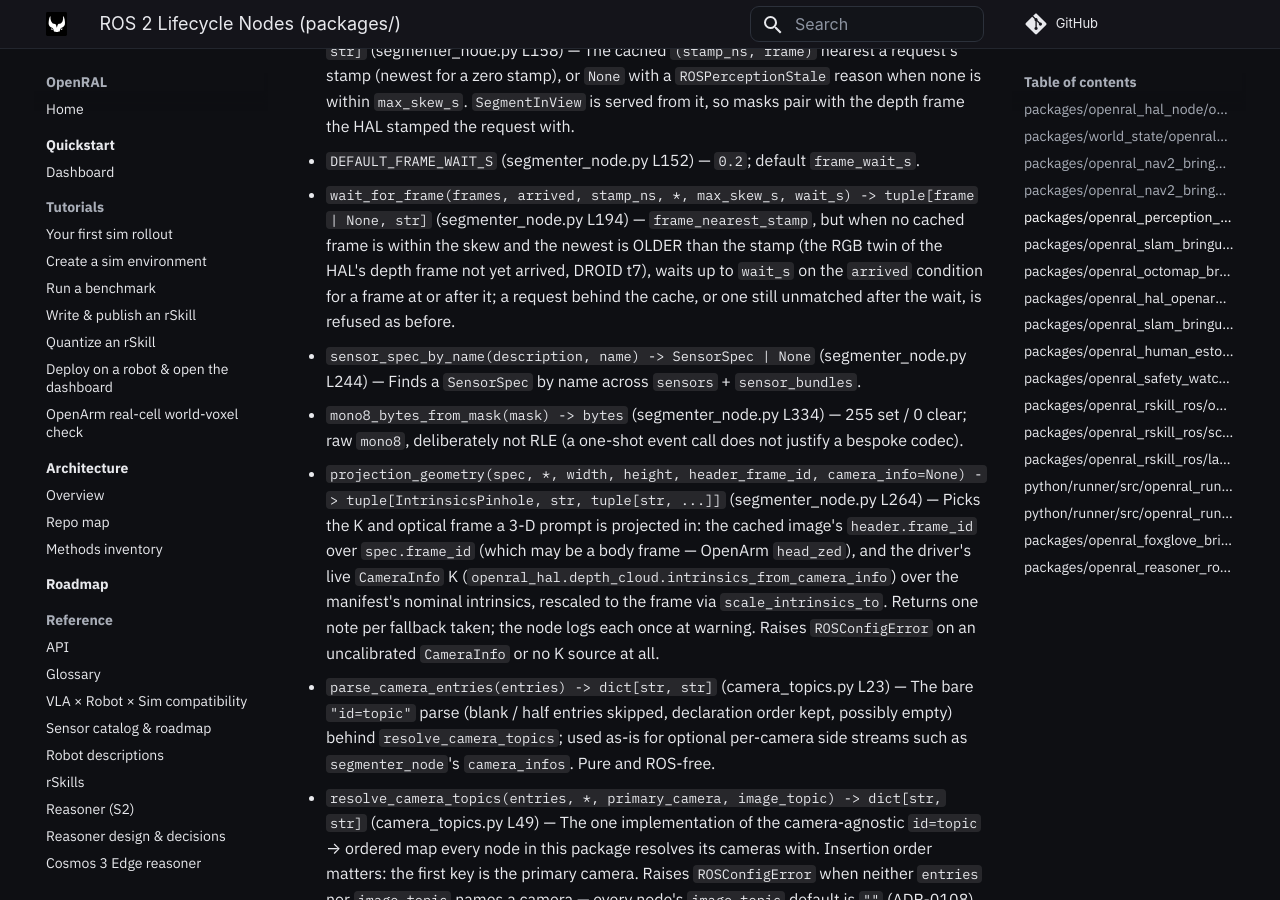
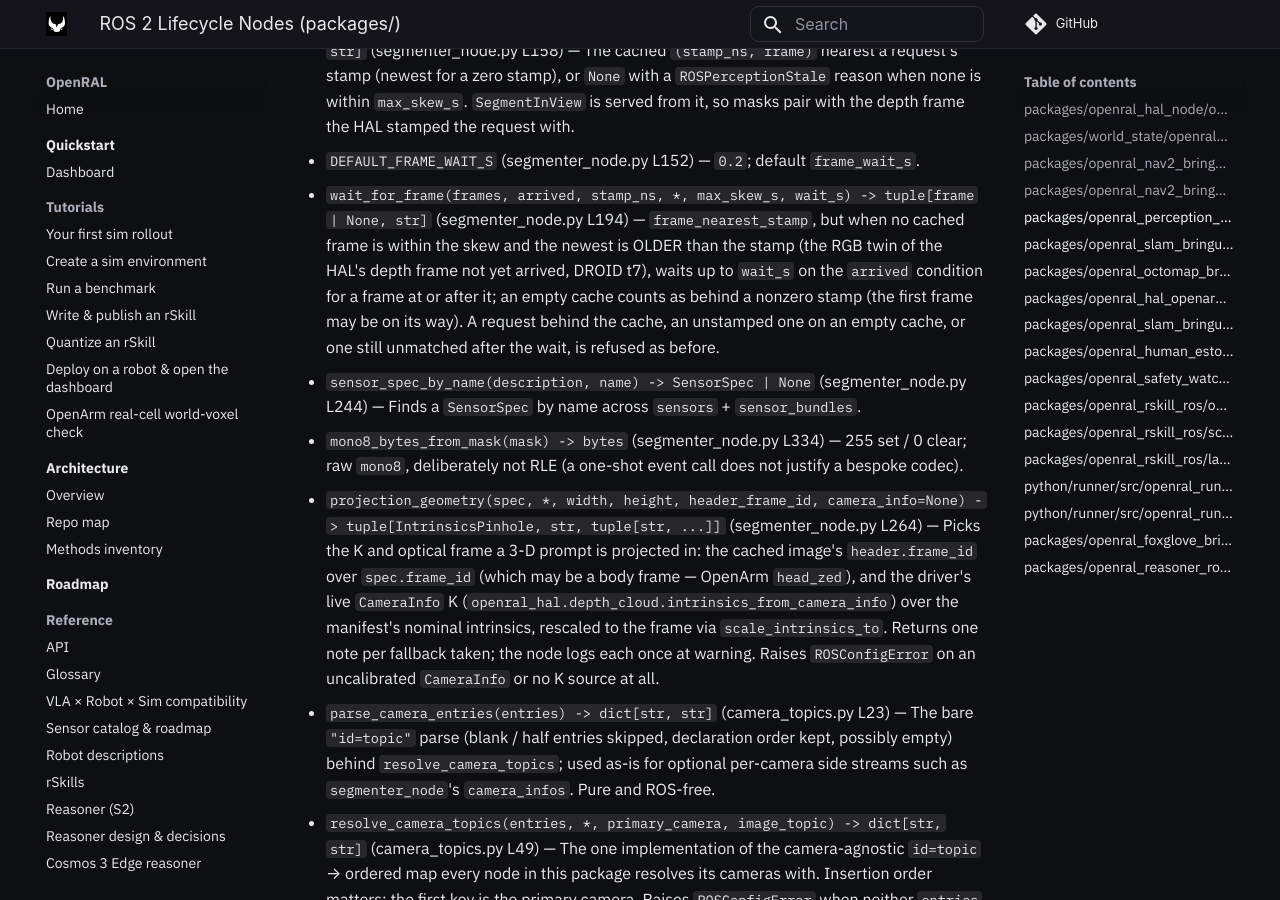
Before and after one commit to OpenRAL/openral, an MkDocs documentation site: the page built from docs/methods/11-ros2-nodes.md, in a window 1280 px wide and 900 px high, scrolled down 5196 px. Built offline with MkDocs 1.6.1 and Material for MkDocs 9.7.7, drawn with Linux system fonts in a browser that asks for light colours; comment, search, counter and statistics services are not loaded.

Commit message:
docs(methods): say wait_for_frame waits on an empty cache
Follows 49332079e, which made a stamped request on an empty cache wait
for the camera's first frame.

Co-Authored-By: Claude Opus 5.5 <noreply@anthropic.com>
Claude-Session: https://claude.ai/code/session_011PRmh7XnocWrwny4cLo4r6
Signed-off-by: Adrian <adrianllopart@gmail.com>

```diff
--- a/docs/methods/11-ros2-nodes.md
+++ b/docs/methods/11-ros2-nodes.md
@@ -62,7 +62,7 @@ Thin wrappers around the Python-layer adapters; each exposes a single
 - `DEFAULT_MAX_FRAME_SKEW_S` (segmenter_node.py L148) — `0.1`; default `max_frame_skew_s`, the HAL's `vision_attachment_mask_depth_max_skew_s`.
 - `frame_nearest_stamp(frames, stamp_ns, *, max_skew_s) -> tuple[frame | None, str]` (segmenter_node.py L158) — The cached `(stamp_ns, frame)` nearest a request's stamp (newest for a zero stamp), or `None` with a `ROSPerceptionStale` reason when none is within `max_skew_s`. `SegmentInView` is served from it, so masks pair with the depth frame the HAL stamped the request with.
 - `DEFAULT_FRAME_WAIT_S` (segmenter_node.py L152) — `0.2`; default `frame_wait_s`.
-- `wait_for_frame(frames, arrived, stamp_ns, *, max_skew_s, wait_s) -> tuple[frame | None, str]` (segmenter_node.py L194) — `frame_nearest_stamp`, but when no cached frame is within the skew and the newest is OLDER than the stamp (the RGB twin of the HAL's depth frame not yet arrived, DROID t7), waits up to `wait_s` on the `arrived` condition for a frame at or after it; a request behind the cache, or one still unmatched after the wait, is refused as before.
+- `wait_for_frame(frames, arrived, stamp_ns, *, max_skew_s, wait_s) -> tuple[frame | None, str]` (segmenter_node.py L194) — `frame_nearest_stamp`, but when no cached frame is within the skew and the newest is OLDER than the stamp (the RGB twin of the HAL's depth frame not yet arrived, DROID t7), waits up to `wait_s` on the `arrived` condition for a frame at or after it; an empty cache counts as behind a nonzero stamp (the first frame may be on its way). A request behind the cache, an unstamped one on an empty cache, or one still unmatched after the wait, is refused as before.
 - `sensor_spec_by_name(description, name) -> SensorSpec | None` (segmenter_node.py L244) — Finds a `SensorSpec` by name across `sensors` + `sensor_bundles`.
 - `mono8_bytes_from_mask(mask) -> bytes` (segmenter_node.py L334) — 255 set / 0 clear; raw `mono8`, deliberately not RLE (a one-shot event call does not justify a bespoke codec).
 - `projection_geometry(spec, *, width, height, header_frame_id, camera_info=None) -> tuple[IntrinsicsPinhole, str, tuple[str, ...]]` (segmenter_node.py L264) — Picks the K and optical frame a 3-D prompt is projected in: the cached image's `header.frame_id` over `spec.frame_id` (which may be a body frame — OpenArm `head_zed`), and the driver's live `CameraInfo` K (`openral_hal.depth_cloud.intrinsics_from_camera_info`) over the manifest's nominal intrinsics, rescaled to the frame via `scale_intrinsics_to`. Returns one note per fallback taken; the node logs each once at warning. Raises `ROSConfigError` on an uncalibrated `CameraInfo` or no K source at all.
```
